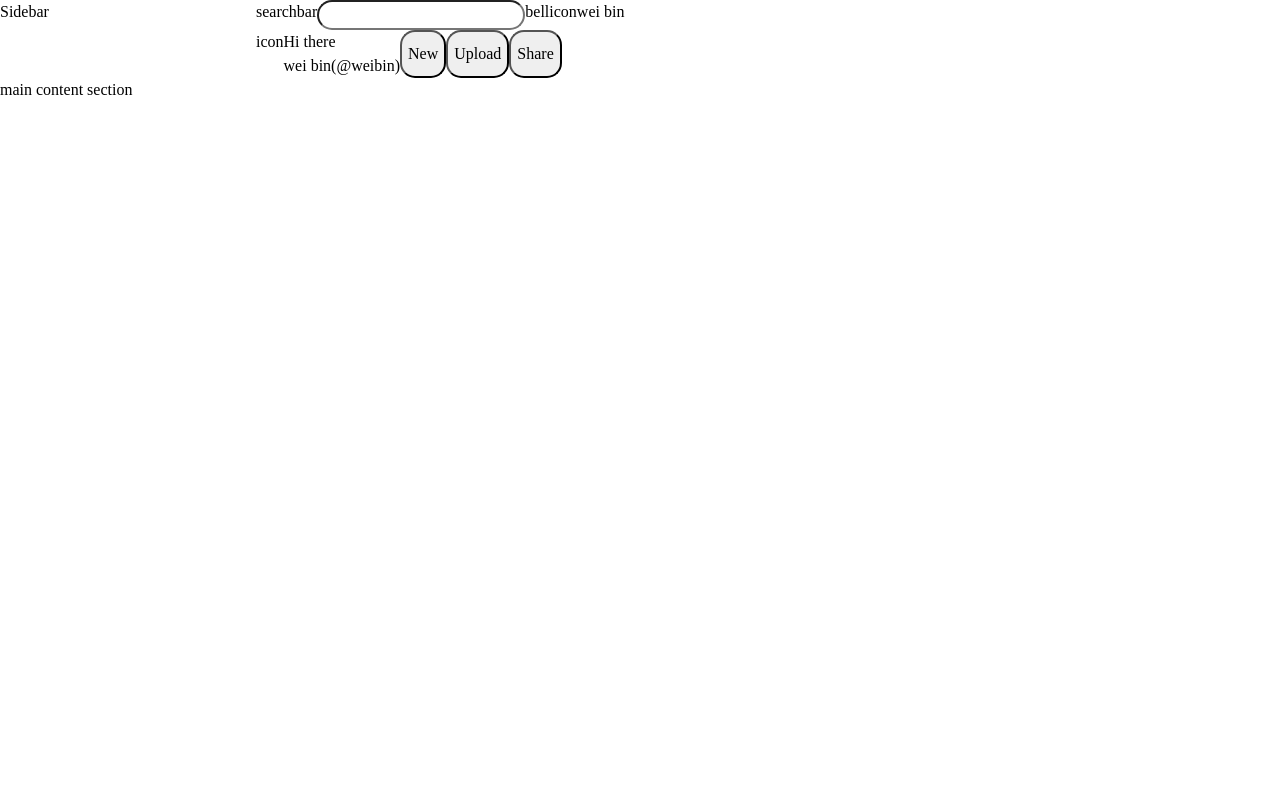
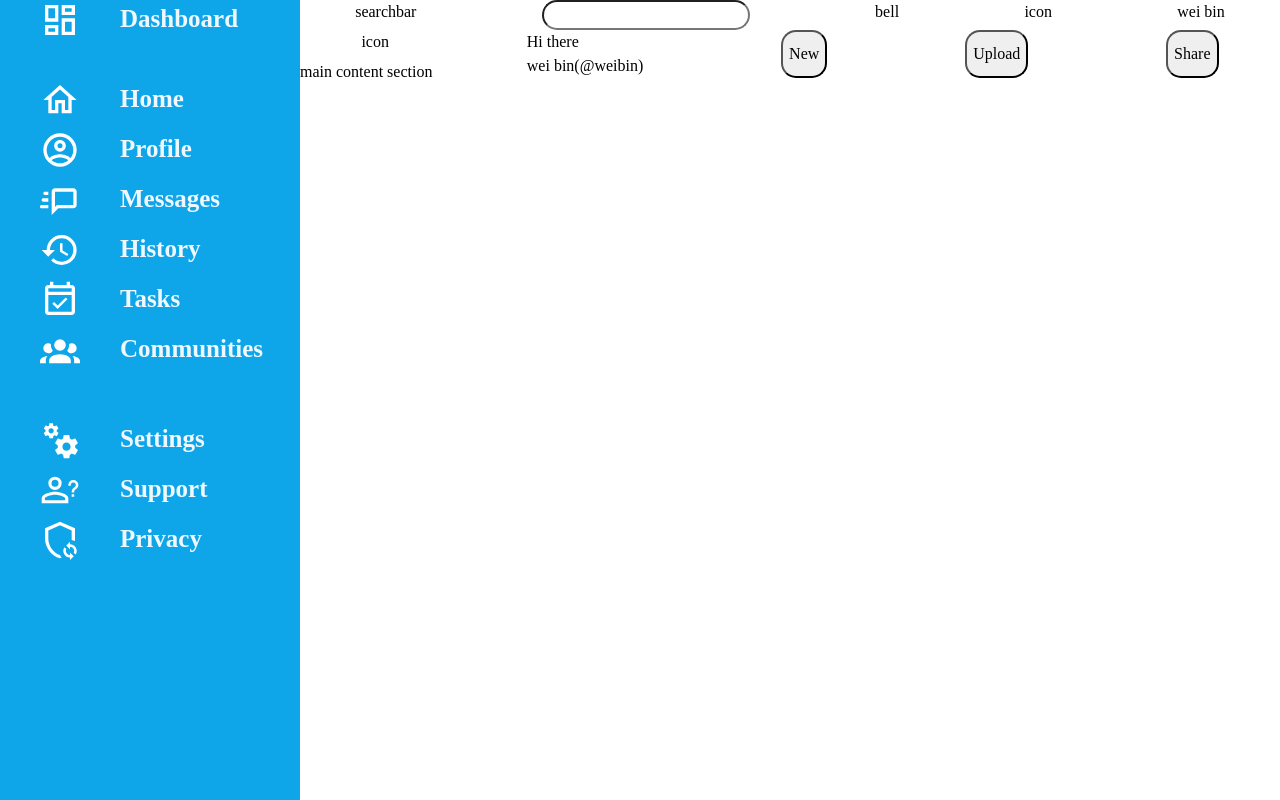
Before and after one commit to Sprou-t/odin-admin_dashboard, a plain HTML site: page index.html in a window 1280 px wide. Drawn offline with Linux system fonts and the light colour scheme.

Commit message:
finished the design of the sidebar. Might have to resize it later

```diff
--- a/index.html
+++ b/index.html
@@ -9,7 +9,59 @@
 </head>
 <body>
     <div class="grid_container">
-        <div class="sidebar">Sidebar</div>
+        <div class="sidebar">
+            <div class="top_row">
+                <img src="assets/view-dashboard-outline.svg">
+
+                <p>Dashboard</p>
+            </div>
+
+            <div class="center">
+
+                <div>
+                    <img src="assets/home-outline.svg" alt="">
+                    <p>Home</p>
+                </div>
+                <div>
+                    <img src="assets/icons/account-circle-outline.svg" alt="">
+                    <p>Profile</p>
+                </div>
+                <div>
+                    <img src="assets/message-fast-outline.svg" alt="">
+                    <p>Messages</p>
+                </div>
+                <div>
+                    <img src="assets/history.svg" alt="">
+                    <p>History</p>
+                </div>
+                <div>
+                    <img src="assets/calendar-check-outline.svg" alt="">
+                    <p>Tasks</p>
+                </div>
+                <div>
+                    <img src="assets/account-group.svg" alt="">
+                    <p>Communities</p>
+                </div>
+
+            </div>
+            <div class="bottom">
+
+                <div>
+                    <img src="assets/cogs.svg" alt="">
+                    <p>Settings</p>
+                </div>
+                <div>
+                    <img src="assets/account-question-outline.svg" alt="">
+                    <p>Support</p>
+                </div>
+                <div>
+                    <img src="assets/shield-sync-outline.svg" alt="">
+                    <p>Privacy</p>
+                </div>
+
+            </div>
+
+        </div>
         <div class="topbar">
             <div class="first_row">
                 <p>searchbar</p>
--- a/stylesheet/reset.css
+++ b/stylesheet/reset.css
@@ -4,6 +4,7 @@ box-sizing: border-box;}
 /* 2. Remove default margin */
 * {
 margin: 0;
+
 }
 
 /* Typographic tweaks! */
--- a/stylesheet/style.css
+++ b/stylesheet/style.css
@@ -1,18 +1,72 @@
+body{
+    height: 100dvh;
+}
+
 .grid_container{
     display: grid;
-    grid-template-columns:1fr 4fr;
+    grid-template-columns: 300px 1fr;
+    grid-template-rows: 60px 1fr;
+}
+
+.sidebar{
+    background-color: #0ea5e9;
+    grid-row: 1/-1;
+    grid-column: 1/2;
+    color: aliceblue;
+    font-weight: 600;
+    height: 100dvh;
+    display: flex;
+    flex-direction: column;
+}
+
+.sidebar>.top_row{
+    display: flex;
+    flex-direction: row;
+    margin
+}
+
+.sidebar div {
+    display: flex;
+    flex-direction: column;
+}
+.sidebar div div{
+    display: flex;
+    flex-direction: row;
+}
+.sidebar img, .sidebar p{
+    height:40px;
+    margin-left: 40px;
+    font-size: 25px;
+}
+
+
+.sidebar>div:not(:nth-child(3)){
+    margin-bottom: 40px;
+}
+
+.sidebar div div{
+    margin-bottom: 10px;
 }
 
 .first_row{
     display: flex;
+    gap:15px;
+    justify-content:space-around;
 }
+
 .first_row>input{
     border-radius: 15px;
 }
 
 .second_row{
     display: flex;
+    gap:15px;
+    justify-content:space-around;
 }
 .second_row button{
     border-radius: 15px;
 }
+
+.main_content{
+    grid-column: 2/-1
+}
```
Also changed, not shown: assets/account-group.svg (added), assets/account-question-outline.svg (added), assets/calendar-check-outline.svg (added), assets/cogs.svg (added), assets/history.svg (added), assets/home-outline.svg (added), assets/icons/account-circle-outline.svg (added), assets/message-fast-outline.svg (added), assets/shield-sync-outline.svg (added), assets/view-dashboard-outline.svg (added).
